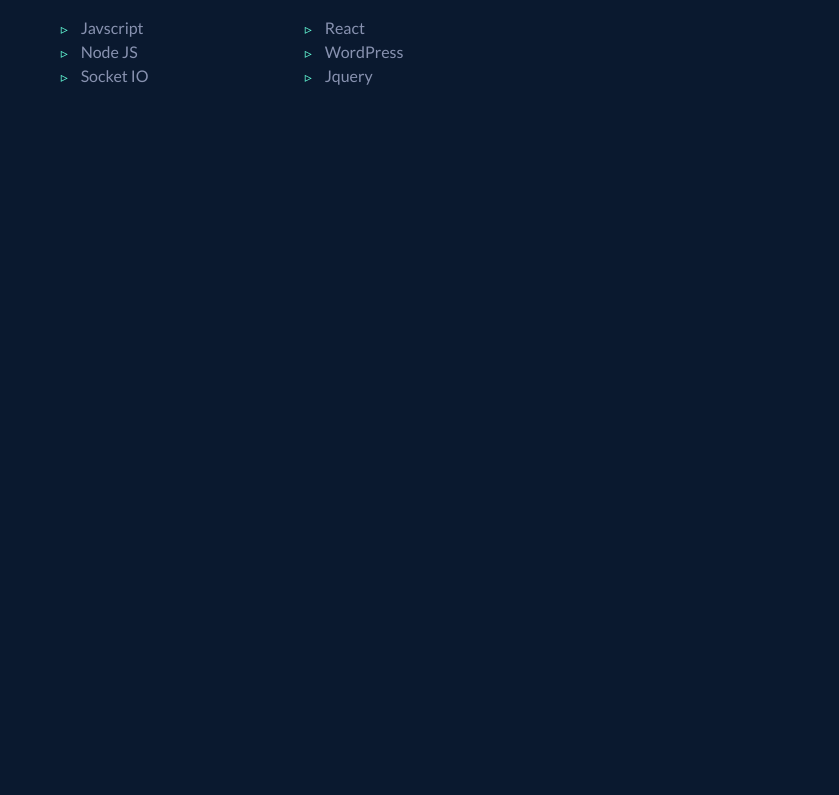
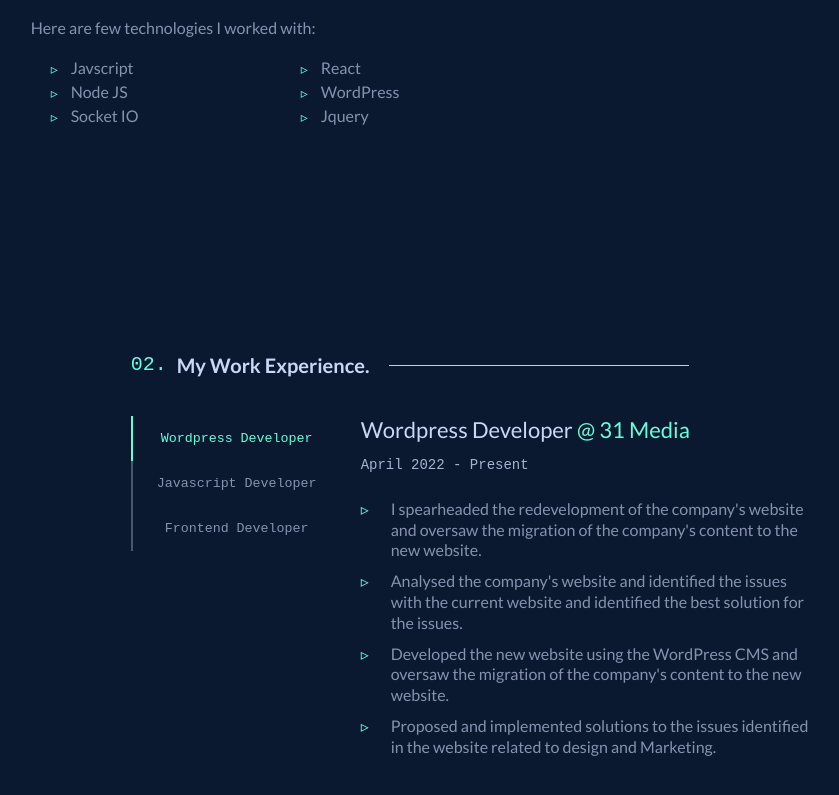
Before and after one commit to raaajrathod/rrathod, a React (Create React App) app: page / in a window 1280 px wide. Shown: the part 1385-2180 px from the top of the page, without its empty margins (113-952 px from the left). Before the commit the page ends 1549 px from the top, so only its background shows below. Built offline with nearby package versions, Linux system fonts and the light colour scheme.

Commit message:
Complete Section with Work Exp

```diff
--- a/src/App.js
+++ b/src/App.js
@@ -7,6 +7,7 @@
 import RightContent from './components/RightContent';
 import Hero from './components/Hero';
 import About from './components/About';
+import Jobs from './components/Jobs';
 function App() {
 
 
@@ -19,6 +20,7 @@
           <div className="main_content">
             <Hero />
             <About />
+            <Jobs />
           </div>
 
           <RightContent />
--- a/src/App.scss
+++ b/src/App.scss
@@ -4,6 +4,8 @@
 @import "./scss/Header.scss";
 @import "./scss/Hero.scss";
 @import "./scss/About.scss";
+@import "./scss/Jobs.scss";
+@import "./scss/Tabs.scss";
 
 .body {
   margin: 0px;
--- a/src/components/About.jsx
+++ b/src/components/About.jsx
@@ -8,7 +8,7 @@
                 <div className="content">
                     <p>Hello! My name is Raj. I love to work with modern web technologies. My interest in programming started back when I was in my Bachelor's. I completed my Degree and started to learn programming by various online course and youtube. After couple of weeks, I figured my interest in Frontend Development. With that, I started learning more about Website and How does it functions and How to develop one. </p>
                     <p>
-                        After learning and practicing multiple small projects with HTML, CSS & Javascript, I landed my first Job as a Frontend Developer at <a href="http://vaisansar.com" target="_blank" rel="noreferrer"> Vaisansar Technologies</a>. Apart from technologies, I also have keen interst in Sports and also I am a fan of Football. To combine both my interest, I received an offer from <a href="http://sportzinterective.net" target="_blank" rel="noreferrer"> Sportz Interactive</a> which I happily accepted and joined them as Javascript Developer.</p>
+                    After learning and practicing multiple small projects with HTML, CSS & Javascript, I landed my first Job as a Frontend Developer at <a href="http://vaisansar.com" target="_blank" rel="noreferrer"> Vaisansar Technologies</a>. Apart from technologies, I also have keen interst in Sports and also I am a fan of Football. To combine both my interest, I received an offer from <a href="http://sportzinteractive.net" target="_blank" rel="noreferrer"> Sportz Interactive</a> which I happily accepted and joined them as Javascript Developer.</p>
                     <p>In September 2021, I started pursuing Master's in Computer Forensics and Cyber Security at <a href="http://gre.ac.uk" target="_blank" rel="noreferrer"> University of Greenwich</a>, London. My focus right now is to complete my dissertation in which I am building a Smart Contract based application and also to land a full-time job for my future. </p>
                     <p>Here are few technologies I worked with: </p>
                     <ul>
@@ -23,7 +23,6 @@
                 </div>
                 <div className="profile-photo">
                     <div className="wrapper">
-                        {/* <img height="500" width="500" src="../img/profile_img.jpg" alt="profile" /> */}
                         <div className="inner-wrapper"></div>
                         <div className="img-container">
                             <img src="../img/profile_img.jpg" alt="profile" />
--- /dev/null
+++ b/src/components/Jobs.jsx
@@ -0,0 +1,17 @@
+import Tabs from "./Tabs";
+
+const Jobs = () => {
+
+    return (
+        <section className="jobs" id="/jobs">
+            <div className="jobs_content">
+                <h2 className="numbered-heading">My Work Experience.</h2>
+            </div>
+            <div className="jobs_content">
+                <Tabs />
+            </div>
+        </section>
+    )
+}
+
+export default Jobs;
--- /dev/null
+++ b/src/components/Tabs.jsx
@@ -0,0 +1,96 @@
+
+import React, { useState } from 'react';
+
+const Tabs = () => {
+
+    const [currentTab, setCurrentTab] = useState(1);
+    const tabs = [
+        {
+            id: 1,
+            tabTitle: 'Wordpress Developer',
+            company: '31 Media',
+            comapanyURL: "https://31media.com/",
+            location: 'London',
+            range: "April 2022 - Present",
+            content: [
+                "I spearheaded the redevelopment of the company's website and oversaw the migration of the company's content to the new website.",
+                "Analysed the company's website and identified the issues with the current website and identified the best solution for the issues.",
+                "Developed the new website using the WordPress CMS and oversaw the migration of the company's content to the new website.",
+                "Proposed and implemented solutions to the issues identified in the website related to design and Marketing.",
+            ]
+        },
+        {
+            id: 2,
+            tabTitle: 'Javascript Developer',
+            company: 'Sportz Interactive',
+            comapanyURL: "https://sportzinteractive.net/",
+            location: "Mumbai",
+            range: "September 2019 - July, 2021",
+            content: [
+                "Built and shipped Web application which provides the user with the ability to create and manage their own team.",
+                "Developed a Web application which generates infographics of the various sports in PDF, PNG and Word format.",
+                "Worked with multiple teams on projects such as the Graphics Broadcasting Tool which was used to broadcast Cricket Graphics on live stream for ECN and Fan Code.",
+                "Mentored and coached freshers on the best way to develop the application.",
+                "Proposed and Engineered various projects for in-house and client related to Football Analytics.",
+            ]
+        },
+        {
+            id: 3,
+            tabTitle: 'Frontend Developer',
+            company: 'Vaisansar Technologies',
+            comapanyURL: "https://vaisansar.com/",
+            location: 'Mumbai',
+            range: "September 2018 - July, 2019",
+            content: [
+                "Developed and maintained code client websites primarily using HTML, CSS, Sass, JavaScript, and jQuery",
+                "Architected and Implemented Front-end of Company's ERP Portal using RequiresJS, NodeJS and  MaterializeCSS, which reduced the load time by 50%",
+                "Worked closely with CEO and CTO to develop, document and manage ERP portal using NodeJS, SASS, Jquery, and MaterializeCSS",
+            ]
+        }
+    ];
+
+    const handleTabClick = (e) => {
+        setCurrentTab(e.target.id);
+    }
+
+    return (
+        <div className='container'>
+            <div className="tab-container">
+                <div className='tabs'>
+                    {tabs.map((tab, i) =>
+                        <button key={i} id={tab.id} disabled={currentTab == `${tab.id}`} onClick={(handleTabClick)}>{tab.tabTitle}</button>
+                    )}
+                </div>
+                <div className='content'>
+                    {tabs.map((tab, i) => {
+                        return (<div key={i} className={`tab-content ${currentTab == tab.id ? "fadeIn" : "fadeOut"}`}>
+                            <h3>
+                                <span>{tab.tabTitle}</span>
+                                <span className='company'>
+                                    {" "}@{" "}
+                                    <a href={tab.comapanyURL} className='inline-link'>{tab.company}</a>
+                                </span>
+                            </h3>
+                            <p className="range">
+                                {tab.range}
+                            </p>
+                            <div>
+                                <ul>
+                                    {tab.content.map((content, i) => {
+                                        return <li key={i}><p>{content}</p></li>
+                                    })}
+                                </ul>
+                            </div>
+                        </div>)
+                    }
+
+                    )}
+
+                </div>
+            </div>
+
+        </div >
+    );
+}
+
+export default Tabs;
--- a/src/scss/About.scss
+++ b/src/scss/About.scss
@@ -3,7 +3,9 @@
     text-align: Left;
     // height: 100vh;
     font-weight: 600;
-    padding: 60px 60px;
+    // padding: 60px 60px;
+    counter-increment: item 1;
+    max-width: 900px;
 
     .about_content {
         display: flex;
--- a/src/scss/GlobalStyles.scss
+++ b/src/scss/GlobalStyles.scss
@@ -181,7 +181,7 @@
     &:before {
         position: relative;
         counter-increment: section;
-        content: "0" counter(section) ".";
+        content: "0" counter(item) ".";
         margin-right: 10px;
         color: $green;
         font-family: $font-mono;
@@ -448,3 +448,27 @@
         background-color: $green-tint;
     }
 }
+
+a.inline-link {
+    color: $green;
+    text-decoration: none;
+
+    &::after {
+        content: "";
+        display: block;
+        width: 0px;
+        height: 1px;
+        position: relative;
+        bottom: 0.37em;
+        background-color: $green;
+        transition: $transition;
+        opacity: 0.5;
+        top: 0px;
+    }
+
+    &:hover {
+        &::after {
+            width: 100%;
+        }
+    }
+}
--- /dev/null
+++ b/src/scss/Jobs.scss
@@ -0,0 +1,10 @@
+.jobs {
+    background-color: $navy;
+    text-align: Left;
+    // height: 100vh;
+    font-weight: 600;
+    // padding: 60px 60px;
+    counter-increment: item 1;
+    max-width: 700px;
+    height: 100vh;
+}
--- /dev/null
+++ b/src/scss/Tabs.scss
@@ -0,0 +1,102 @@
+.tab-container {
+    display: flex;
+    flex-direction: row;
+    flex-wrap: nowrap;
+    align-content: center;
+    justify-content: space-evenly;
+    align-items: flex-start;
+
+    .tabs {
+        display: flex;
+        flex-direction: column;
+        justify-content: space-between;
+        min-height: $tab-height;
+        width: 30%;
+    }
+
+    .tabs button {
+        border: none;
+        color: $slate;
+        cursor: pointer;
+        padding: 15px;
+        width: 100%;
+        background-color: $navy;
+        transition: all 0.5s ease-out;
+        border-left: 2px solid $dark-slate;
+        // letter-spacing: 1px;
+        font-family: $font-mono;
+    }
+
+    .tabs button:hover {
+        color: $green;
+        border-left: 2px solid $green;
+        background-color: $primary-light;
+    }
+
+    .tabs button:disabled {
+        color: $green;
+        border-left: 2px solid $green;
+    }
+
+    .content {
+        width: 70%;
+        padding: 0px 20px;
+        .tab-content {
+            transition: $transition;
+            // display: none;
+
+            &.fadeOut {
+                opacity: 0;
+                display: none;
+                // width: 0;
+                // height: 0;
+                transition: width 0.5s 0.5s, height 0.5s 0.5s, opacity 0.5s;
+            }
+
+            &.fadeIn {
+                opacity: 1;
+                // width: 100px;
+                // height: 100px;
+                transition: width 0.5s, height 0.5s, opacity 0.5s 0.5s;
+            }
+
+            h3 {
+                margin-bottom: 10px;
+                font-size: $fz-xxl;
+                font-weight: 500;
+                line-height: 1.3;
+
+                .company {
+                    color: $green;
+                }
+            }
+
+            .range {
+                margin-bottom: 25px;
+                color: $light-slate;
+                font-family: $font-mono;
+                font-size: $fz-sm;
+                font-weight: 300;
+            }
+
+            ul {
+                list-style: none;
+                padding: 0px;
+                li {
+                    position: relative;
+                    padding-left: 30px;
+                    margin-bottom: 10px;
+                    font-weight: 400;
+                    font-size: $fz-md;
+
+                    &::before {
+                        content: "▹";
+                        position: absolute;
+                        left: 0px;
+                        color: $green;
+                    }
+                }
+            }
+        }
+    }
+}
```
Also changed, not shown: src/img/profile_img.jpg (added).
